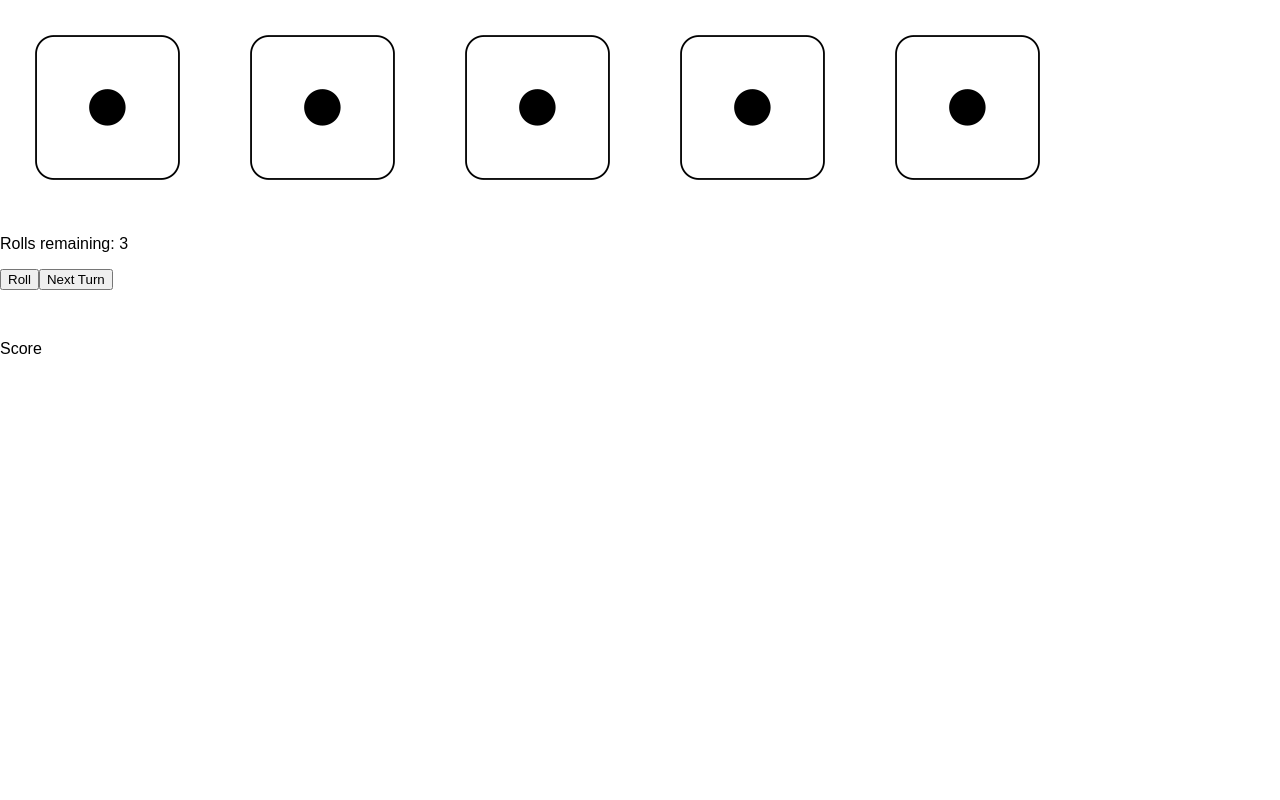
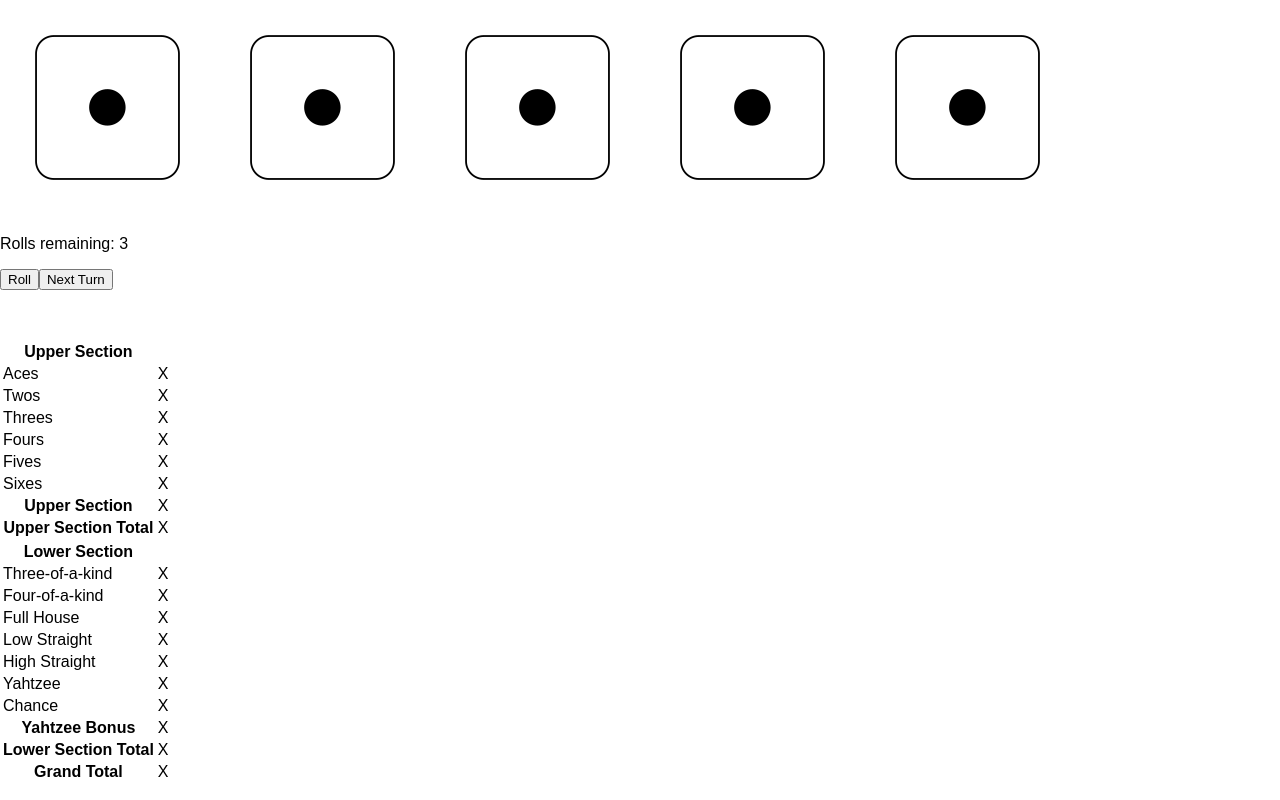
Before and after one commit to cifarquhar/yahtzee, a React (Create React App) app: page / in a window 1280 px wide. Built offline with nearby package versions, Linux system fonts and the light colour scheme.

Commit message:
add skeleton to scorecard

```diff
--- a/src/components/Scorecard.jsx
+++ b/src/components/Scorecard.jsx
@@ -12,7 +12,88 @@ class Scorecard extends Component {
   render(){
     return(
       <div>
-        <p>Score</p>
+        <table>
+          <tr>
+            <th>Upper Section</th>
+          </tr>
+          <tr>
+            <td>Aces</td>
+            <td>X</td>
+          </tr>
+          <tr>
+            <td>Twos</td>
+            <td>X</td>
+          </tr>
+          <tr>
+            <td>Threes</td>
+            <td>X</td>
+          </tr>
+          <tr>
+            <td>Fours</td>
+            <td>X</td>
+          </tr>
+          <tr>
+            <td>Fives</td>
+            <td>X</td>
+          </tr>
+          <tr>
+            <td>Sixes</td>
+            <td>X</td>
+          </tr>
+          <tr>
+            <th>Upper Section</th>
+            <td>X</td>
+          </tr>
+          <tr>
+            <th>Upper Section Total</th>
+            <td>X</td>
+          </tr>
+          <tr>
+          </tr>
+          <tr>
+            <th>Lower Section</th>
+          </tr>
+          <tr>
+            <td>Three-of-a-kind</td>
+            <td>X</td>
+          </tr>
+          <tr>
+            <td>Four-of-a-kind</td>
+            <td>X</td>
+          </tr>
+          <tr>
+            <td>Full House</td>
+            <td>X</td>
+          </tr>
+          <tr>
+            <td>Low Straight</td>
+            <td>X</td>
+          </tr>
+          <tr>
+            <td>High Straight</td>
+            <td>X</td>
+          </tr>
+          <tr>
+            <td>Yahtzee</td>
+            <td>X</td>
+          </tr>
+          <tr>
+            <td>Chance</td>
+            <td>X</td>
+          </tr>
+          <tr>
+            <th>Yahtzee Bonus</th>
+            <td>X</td>
+          </tr>
+          <tr>
+            <th>Lower Section Total</th>
+            <td>X</td>
+          </tr>
+          <tr>
+            <th>Grand Total</th>
+            <td>X</td>
+          </tr>
+        </table>
       </div>
     )
   }
```
